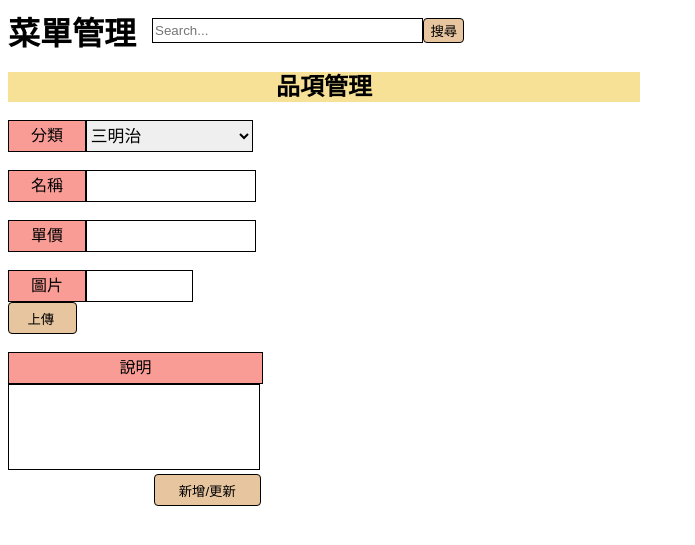
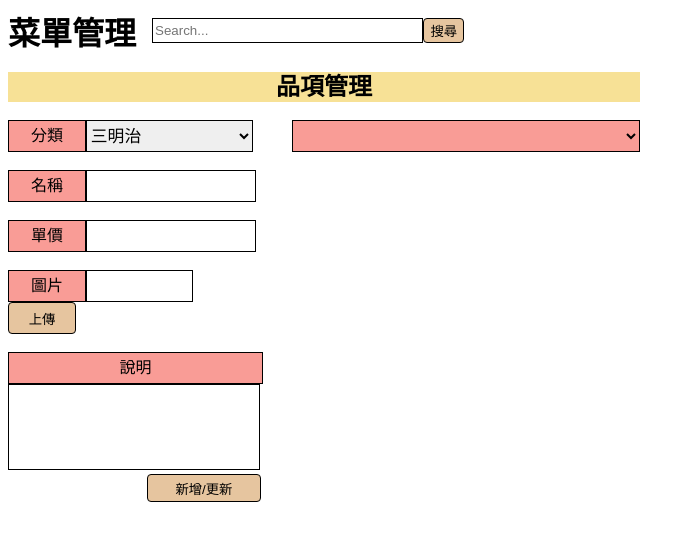
Before and after one commit to jason2714/software-engineering, a PHP site: the page made by 菜單管理頁面.html in a window 1280 px wide. Shown: the top 545 px of the page, without its empty margins (0-695 px from the left). Run offline with PHP 8.4, Linux system fonts and the light colour scheme; lists and menus that the app fills with data are empty.

Commit message:
菜單管理系統

```diff
--- a/菜單管理頁面.css
+++ b/菜單管理頁面.css
@@ -67,6 +67,8 @@
 
 .item_right {
     float: right;
+    overflow: auto;
+    width: 55%;
 }
 
 .item_att {
@@ -83,7 +85,7 @@
     border: 1px solid black;
 }
 
-label.des {
+label.info {
     width: 100%;
 }
 
@@ -108,11 +110,11 @@
     font-size: 105%;
 }
 
-.att_des_str {
+.att_info_str {
     width: 97.5%;
     height: 80px;
     border: 1px solid black;
-    font-size: 105%;
+    font-size: 150%;
     resize: none;
 }
 
@@ -120,17 +122,25 @@
     text-align: center;
     background-color: rgba(224, 183, 135, 0.8);
     border-radius: 4px;
-    height: 28px;
-    width: 25%;
+    height: 32px;
+    width: 27%;
     cursor: pointer;
 }
 
-.add_refresh {
+.item_add {
     cursor: pointer;
     text-align: center;
     float: right;
     background-color: rgba(224, 183, 135, 0.8);
     border-radius: 4px;
     height: 28px;
-    width: 40%;
+    width: 45%;
 }
+
+.item_type_search {
+    background-color: rgba(249, 156, 150);
+    width: 100%;
+    border: 1px solid black;
+    font-size: 105%;
+    height: 32px;
+}
--- a/菜單管理頁面.html
+++ b/菜單管理頁面.html
@@ -25,7 +25,7 @@
             <div class="item_left">
                 <div class="item_att">
                     <label>分類</label>
-                    <select id="type" class="att_type_str">
+                    <select id="item_type" class="att_type_str">
                         <!--div id="item_type"-->
                         <option value="sandwich">三明治</option>
                         <option value="drink">飲料</option>
@@ -35,33 +35,42 @@
                 <div class="blank"></div>
                 <div class="item_att">
                     <label>名稱</label>
-                    <input id="name" class="att_str" type="text">
+                    <input id="item_name" class="att_str" type="text">
                 </div>
                 <div class="blank"></div>
                 <div class="item_att">
                     <label>單價</label>
-                    <input id="cost" class="att_str" type="text">
+                    <input id="item_price" class="att_str" type="text">
                 </div>
                 <div class="blank"></div>
                 <div class="item_att">
                     <label>圖片</label>
-                    <input id="pic" class="att_pic_str" type="text">
-                    <input class="upload" id="upload" type=" button " value="上傳 ">
+                    <input id="item_picture" class="att_pic_str" type="text">
+                    <input class="upload" id="upload" type="button" value="上傳">
                 </div>
                 <div class="blank"></div>
                 <div class="item_att">
-                    <label class="des">說明</label>
-                    <textarea id="description" class="att_des_str"></textarea>
-                    <input class="add_refresh" id="add" type=" button" value="新增/更新">
+                    <label class="info">說明</label>
+                    <textarea id="item_info" class="att_info_str"></textarea>
+                    <input class="item_add" id="item_add" type="button" value="新增/更新">
                 </div>
             </div>
-            <div class="item_right "></div>
+            <div class="item_right ">
+                <table>
+                    <thead>
+                        <select id="ITS" class="item_type_search">
+                        </select>
+                    </thead>
+                    <tbody id="tbody">
+                    </tbody>
+                </table>
+            </div>
         </div>
     </div>
     <table>
 
-        <thead id="thead "></thead>
-        <tbody id="tbody "></tbody>
+        <thead id="thead"></thead>
+        <tbody id="tbody"></tbody>
     </table>
 </body>
 
--- a/菜單管理頁面.js
+++ b/菜單管理頁面.js
@@ -0,0 +1,22 @@
+var item_type, item_name, item_price, item_picture, item_info;
+
+function item_add() {
+    let ito = item_type.getElementsByTagName("option");
+    ito[0].selected = true;
+    item_name.value = "";
+    item_price.value = "";
+    item_picture.value = "";
+    item_info.value = "";
+}
+
+function start() {
+    item_type = document.getElementById("item_type");
+    item_name = document.getElementById("item_name");
+    item_picture = document.getElementById("item_picture");
+    item_price = document.getElementById("item_price");
+    item_info = document.getElementById("item_info");
+    document.getElementById("item_add").addEventListener("click", item_add, false);
+
+}
+
+window.addEventListener("load", start, false);
```
